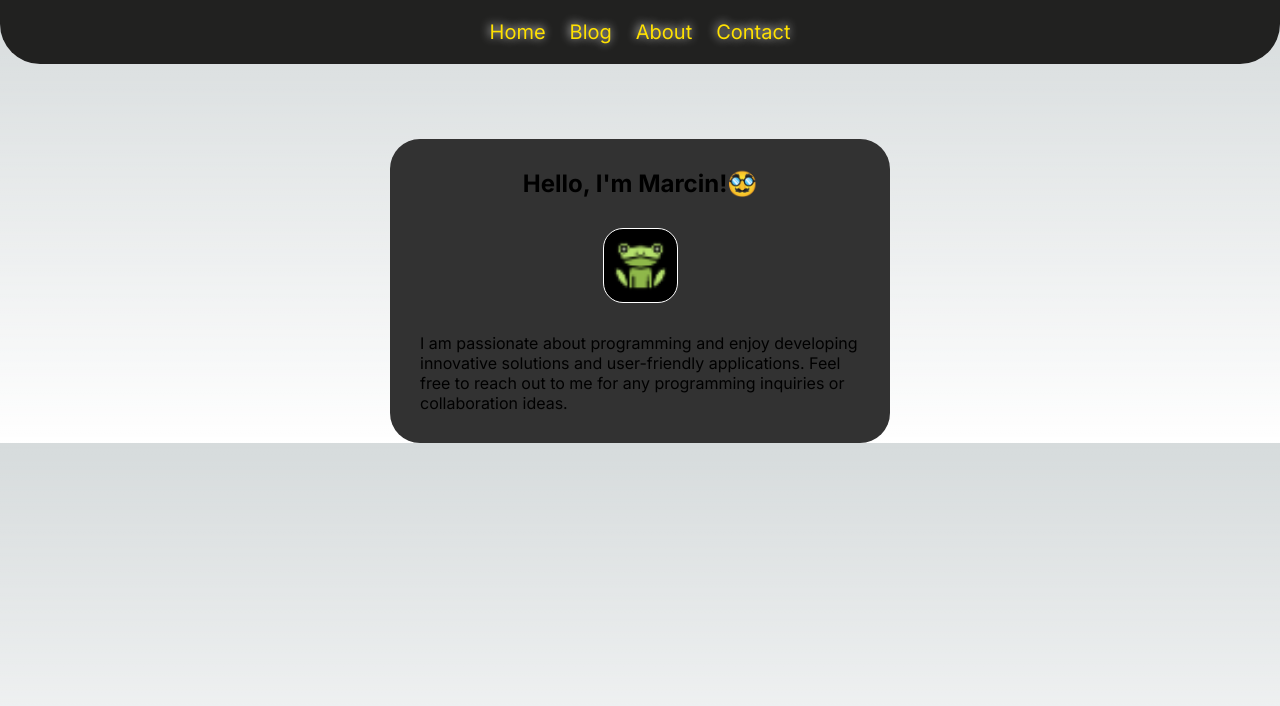
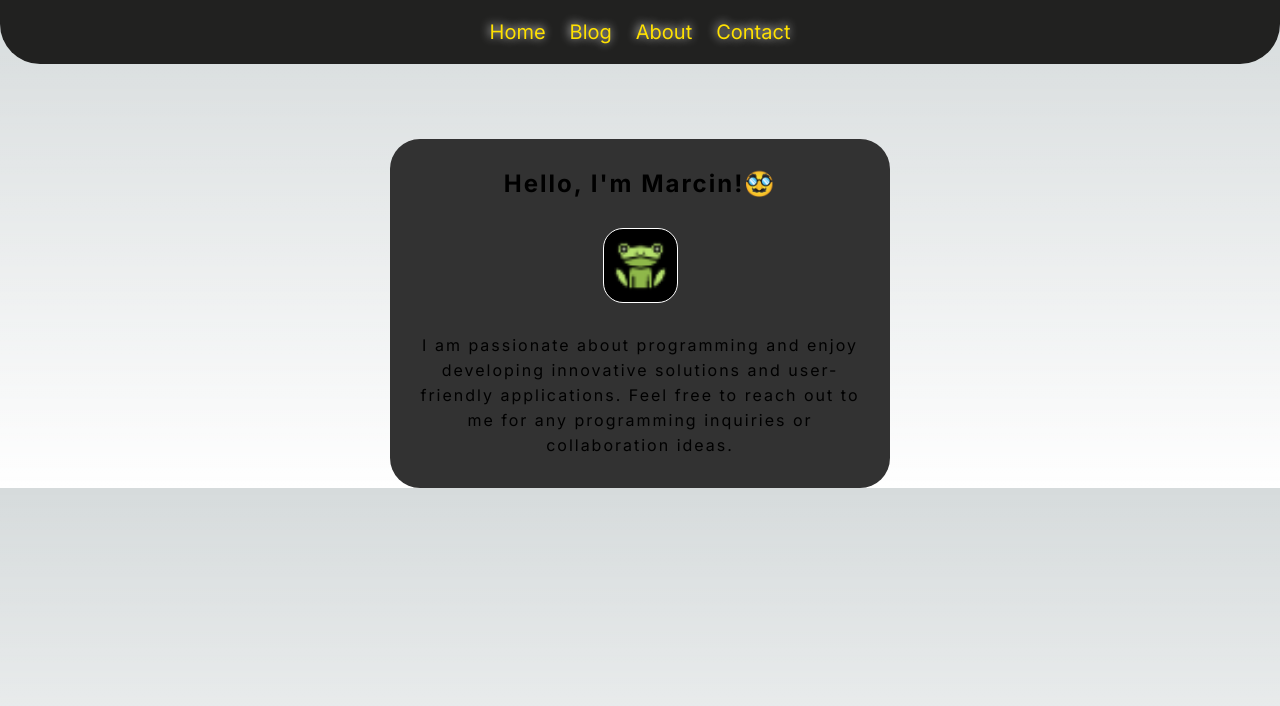
Before and after one commit to markopersonally/next-blog, a Next.js app: page /about in a window 1280 px wide. Shown: the top 706 px of the page. Built offline with nearby package versions, Linux system fonts and the light colour scheme.

Commit message:
styling paragraph

```diff
--- a/app/about/page.module.css
+++ b/app/about/page.module.css
@@ -10,6 +10,7 @@
   gap: 30px;
   background-color: #323232;
   border-radius: 30px;
+  letter-spacing: 2px;
 }
 
 .picuture-logo {
@@ -20,3 +21,8 @@
   border: 1px solid #fff;
   border-radius: 20px;
 }
+
+.paragraph {
+  text-align: center;
+  line-height: 25px;
+}
--- a/app/about/page.tsx
+++ b/app/about/page.tsx
@@ -10,7 +10,7 @@ export default function About() {
       <div className={styles["content-about"]}>
         <h2>Hello, I'm Marcin!🥸</h2>
         <Image className={styles["picuture-logo"]} src={logo} alt="logo" />
-        <p>
+        <p className={styles.paragraph}>
           I am passionate about programming and enjoy developing innovative
           solutions and user-friendly applications. Feel free to reach out to me
           for any programming inquiries or collaboration ideas.
```
